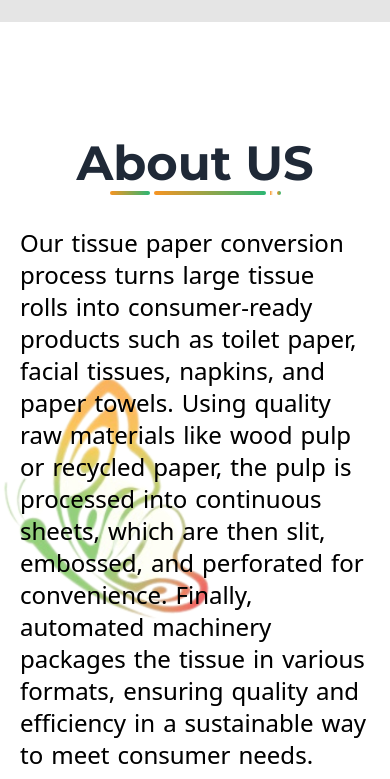
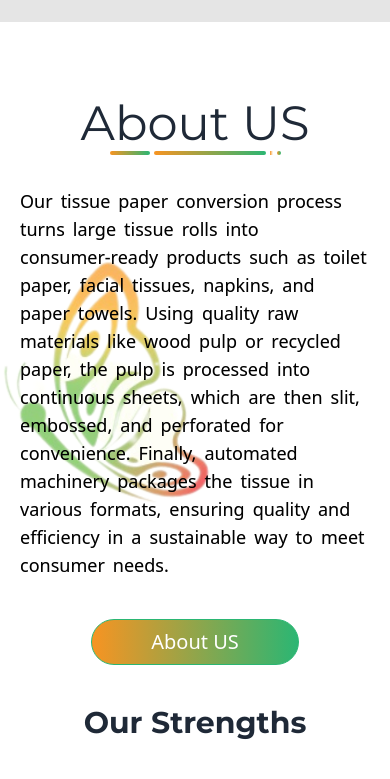
Before and after one commit to DiamondOre-Consulting/Sof-Scroll-Website, a React (Vite) app: page / in a window 390 px wide. Shown: the part 822-1601 px from the top of the page. Built offline with nearby package versions, Linux system fonts and the light colour scheme; grey boxes are pictures that could not be loaded; a web font is replaced by a local one.

Commit message:
update faq , aboutus , strenght , testimonails etc

```diff
--- a/src/Components/AboutUs.jsx
+++ b/src/Components/AboutUs.jsx
@@ -8,8 +8,8 @@ const AboutUs = () => {
   return (
     <>
       <div className="relative ">
-        <div className="flex flex-col items-center justify-center py-10 mx-auto text-start xl md:py-10 md:px-0">
-          <h1 className="mb-1 text-5xl  text-gray-800 md:text-6xl mf font-bold">
+        <div className="flex flex-col items-center justify-center md:py-10 mx-auto text-start xl md:py-10 md:px-0">
+          <h1 className="mb-1 text-5xl  text-gray-800 md:text-6xl mf ">
             About US
           </h1>
           <div className="flex gap-1 mb-8 ">
--- a/src/Components/FAQPage.jsx
+++ b/src/Components/FAQPage.jsx
@@ -98,7 +98,7 @@ FaqItem.propTypes = {
 const FAQPage = () => {
     return (
         <section className="bg-transparent ezy__faq2 light py-14 md:py-24 text-zinc-900 ">
-            <div className="container px-16 md:px-8 lg:px-28">
+            <div className="container px-4 md:px-8 lg:px-28 mx-auto">
                 <div className="grid justify-center grid-cols-12 md:mb-6">
                     <div className="col-span-12 text-center lg:col-span-8 lg:col-start-3 xl:px-12">
                         <h2 className="font-bold text-[25px] md:text-[45px] leading-none mb-4">
--- a/src/Components/Footer.jsx
+++ b/src/Components/Footer.jsx
@@ -19,14 +19,14 @@ const Footer = () => {
   return (
     <footer className="relative flex flex-col items-center justify-center overflow-x-hidden">
 
-      <div className="w-full px-4 pt-8 mx-auto  sm:px-28">
+      <div className="w-full px-4 pt-8 mx-auto  sm:px-4">
         <div className="py-8">
           <div className="flex flex-wrap items-center justify-around">
             {/* About Section */}
             <div className="w-full mb-8 lg:w-1/3 md:w-full xl:mb-0">
               <div className="text-gray-800">
                 <Link to="/">
-                  <img src={logo} alt="Logo" className="mb-4 w-[6rem] drop-shadow-[0px_0px_1px_#fff]" />
+                  <img src={logo} alt="Logo" className="mb-4 w-[4rem] md:w-[6rem] drop-shadow-[0px_0px_1px_#fff]" />
                 </Link>
 
                 <div>
--- a/src/Components/OurStrength.jsx
+++ b/src/Components/OurStrength.jsx
@@ -26,7 +26,7 @@ const OurStrength = () => {
   return (
     <div>
       <div className="pt-10 ">
-        <h1 className="mb-10   text-2xl md:text-5xl font-bold text-center text-gray-800 mf">Our Strengths</h1>
+        <h1 className="mb-10   text-3xl md:text-5xl font-bold text-center text-gray-800 mf">Our Strengths</h1>
         <div className="container px-4 mx-auto">
           <div className="flex flex-wrap justify-center gap-2 pb-20 text-center">
             {strengths.map((strength, index) => (
--- a/src/Components/Testimonials.jsx
+++ b/src/Components/Testimonials.jsx
@@ -67,8 +67,8 @@ const Testimonials = () => {
   const secondRow = testimonials.slice(testimonials.length / 2);
 
   return (
-    <div className=" flex flex-col items-center justify-center py-16 h-[100vh] ">
-      <h2 className="mx-auto mb-10 text-4xl font-semibold text-gray-700 md:text-5xl mf ">
+    <div className=" flex flex-col items-center justify-center pt-16">
+      <h2 className="mx-auto mb-10 text-2xl md:text-4xl font-semibold text-gray-700 md:text-5xl mf ">
         Our Client’s Feedback
       </h2>
 
@@ -87,7 +87,7 @@ const Testimonials = () => {
       {/* <div className="absolute inset-y-0 left-0 z-20 w-1/4 pointer-events-none bg-gradient-to-r from-gray-100"></div> */}
       {/* <div className="absolute inset-y-0 right-0 z-20 w-1/4 pointer-events-none bg-gradient-to-l from-gray-100"></div> */}
 
-      <iframe src="https://widget.tagembed.com/2140363" className="w-full h-full bg-gray-50"></iframe>
+      <iframe src="https://widget.tagembed.com/2140363" className="w-full h-80 md:h-96 bg-gray-50"></iframe>
     </div>
   );
 };
--- a/src/Components/ui/text-reveal.jsx
+++ b/src/Components/ui/text-reveal.jsx
@@ -25,7 +25,7 @@ export const TextRevealByWord = ({
         <p
           ref={targetRef}
           className={
-            "flex flex-wrap  text-2xl  text-black/30   md:px-0 md:text-3xl lg:px-0 lg:text-4xl xl:text-3xl"
+            "flex flex-wrap text-lg  text-black/30   md:px-0 md:text-3xl lg:px-0 lg:text-4xl xl:text-3xl"
           }>
           {words.map((word, i) => {
             const start = i / words.length;
--- a/src/Pages/AboutusPage.jsx
+++ b/src/Pages/AboutusPage.jsx
@@ -229,7 +229,7 @@ const AboutUs = () => {
             </div>
             <div className="flex flex-col items-center">
               <img
-                className="object-cover border-2 border-gray-300 rounded-full min-w-80 h-80"
+                className="object-cover border-2 border-gray-300 rounded-full w-80 h-80 md:mt-0 mt-4"
                 src={teamImage3}
                 alt="Yashashrri H Singh"
               />
@@ -274,7 +274,7 @@ const AboutUs = () => {
             </div>
             <div className="flex flex-col items-center">
               <img
-                className="object-cover border-2 border-gray-300 rounded-full min-w-80 h-80"
+                className="object-cover md:mt-0 mt-4 border-2 border-gray-300 rounded-full min-w-80 h-80"
                 src={teamImage2}
                 alt="Alexander Mohandas"
               />
```
